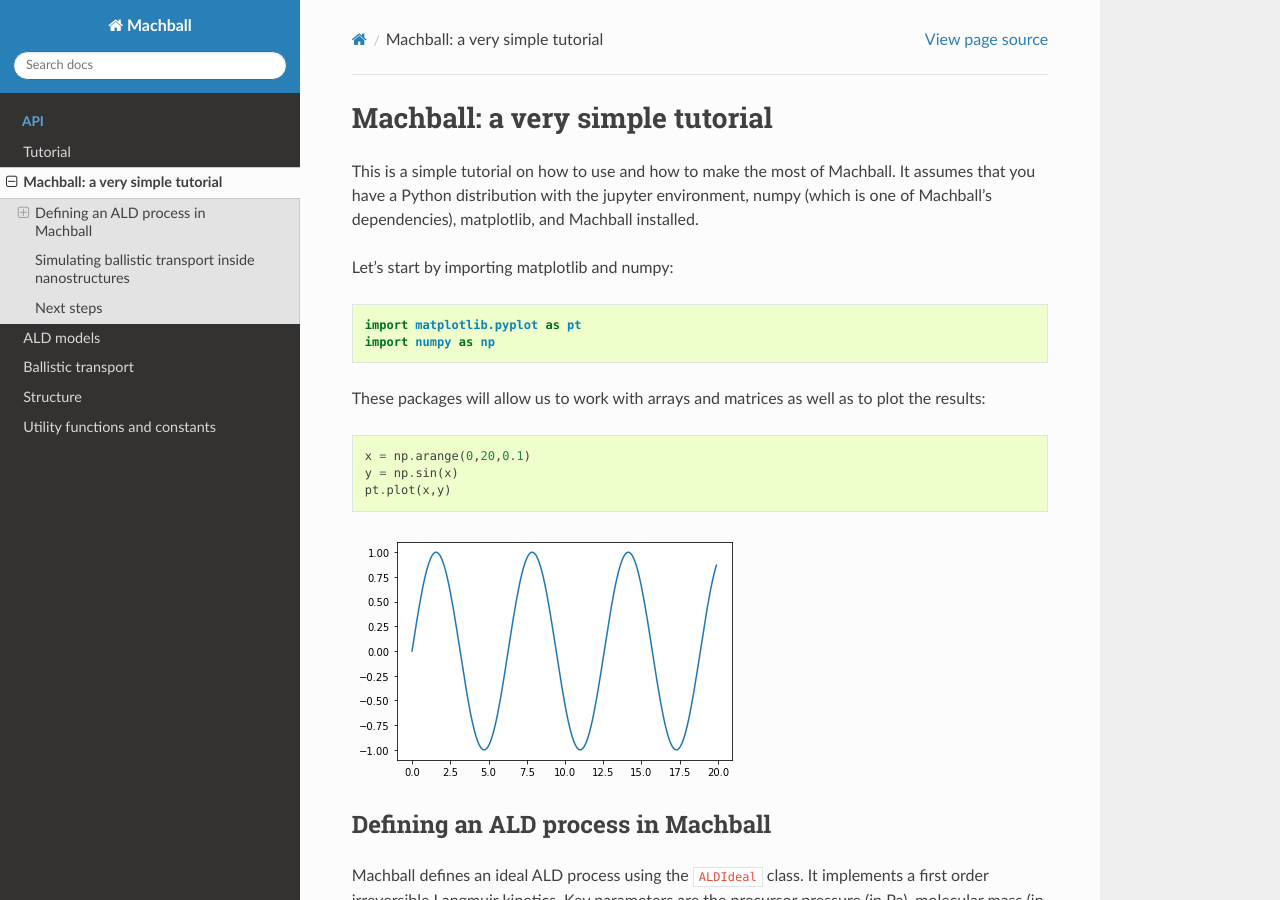
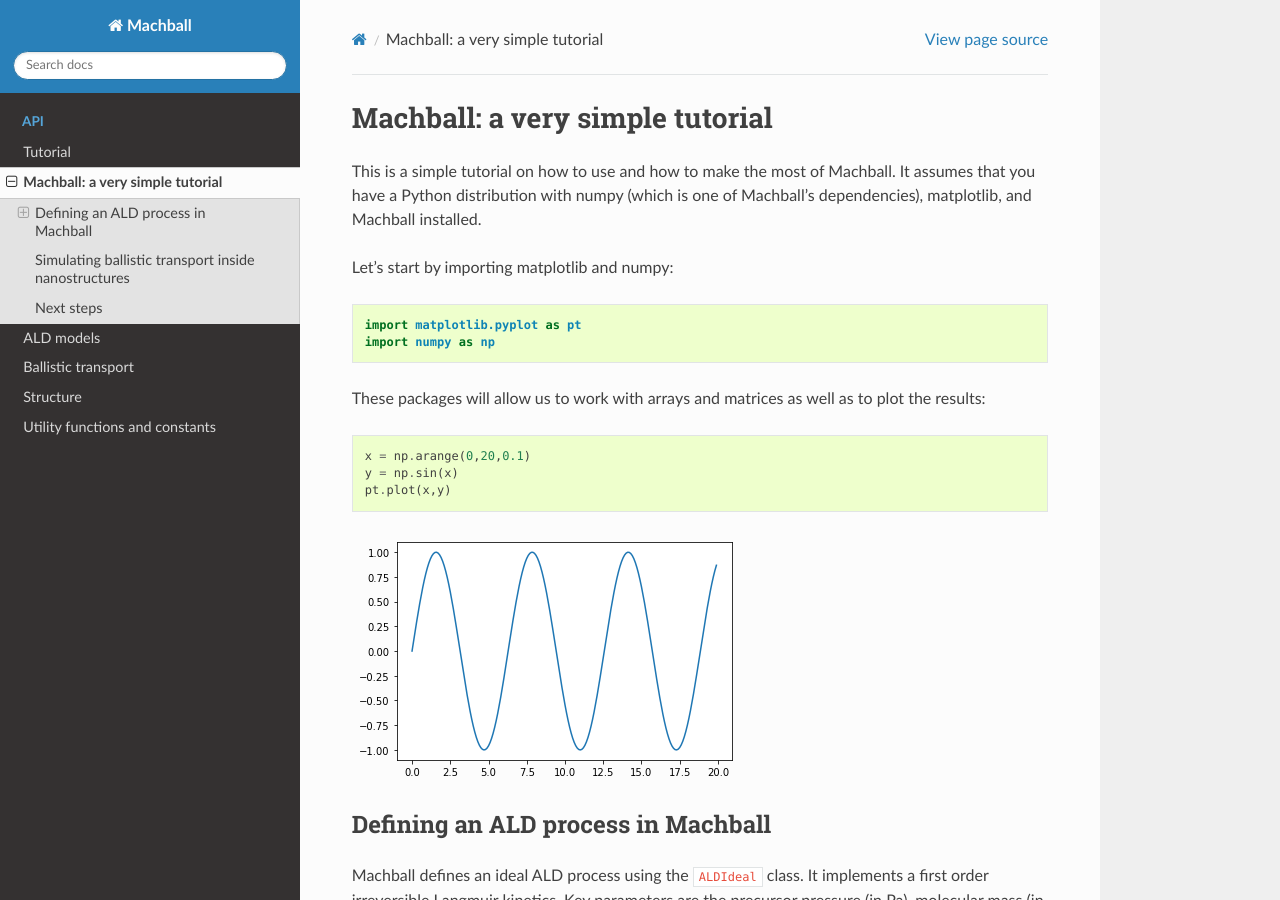
Before and after one commit to aldsim/machball, a Sphinx documentation site: the page built from docs/machball_tutorial.rst, in a window 1280 px wide and 900 px high. Built offline with Sphinx 7.4.7 and the Read the Docs theme 2.0.0, drawn with Linux system fonts in a browser that asks for light colours; some of the changed text lies outside the part shown.

Commit message:
doc corrections

```diff
--- a/docs/machball_tutorial.rst
+++ b/docs/machball_tutorial.rst
@@ -3,8 +3,8 @@ Machball: a very simple tutorial
 ================================
 
 This is a simple tutorial on how to use and how to make the most of
-Machball. It assumes that you have a Python distribution with the
-jupyter environment, numpy (which is one of Machball’s dependencies),
+Machball. It assumes that you have a Python distribution
+with numpy (which is one of Machball’s dependencies),
 matplotlib, and Machball installed.
 
 Let’s start by importing matplotlib and numpy:
@@ -22,7 +22,6 @@ to plot the results:
    x = np.arange(0,20,0.1)
    y = np.sin(x)
    pt.plot(x,y)
-
 
 .. image:: machball_tutorial_files/machball_tutorial_4_1.png
 
@@ -79,8 +78,6 @@ Yields:
 
     2.4196991981781087e-19
 
-
-
 Let’s plot the value of the site area for alumina for a range of mass
 gain per cycle:
 
@@ -97,7 +94,7 @@ gain per cycle:
 .. image:: machball_tutorial_files/machball_tutorial_16_1.png
 
 
-So let’s define a value of s0:
+So let’s define a value of ``s0``:
 
 .. code-block:: python
 
```
